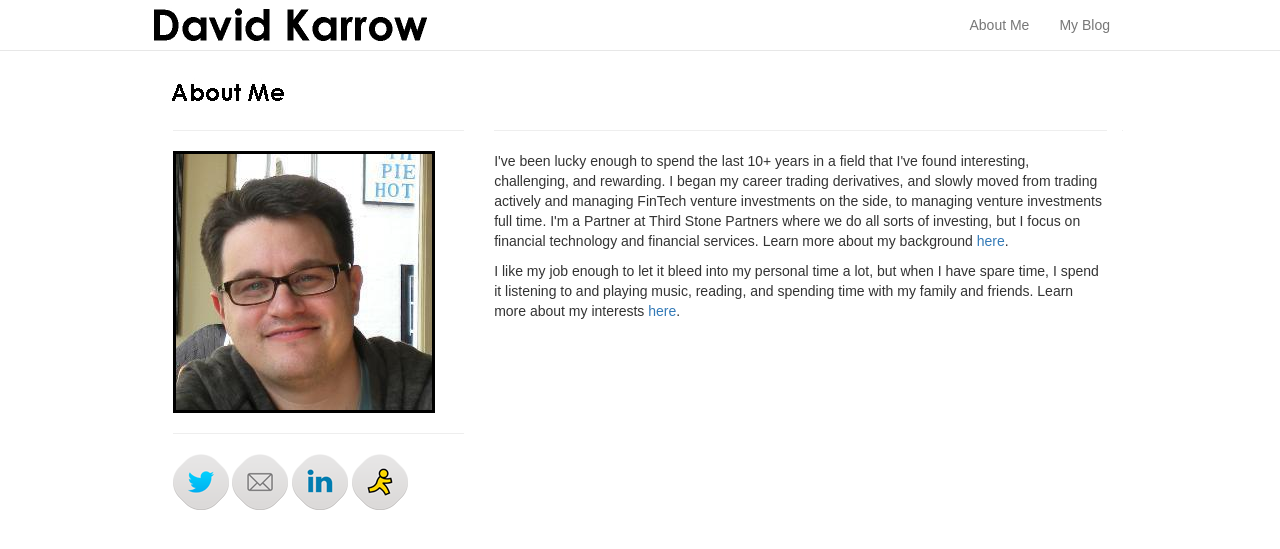
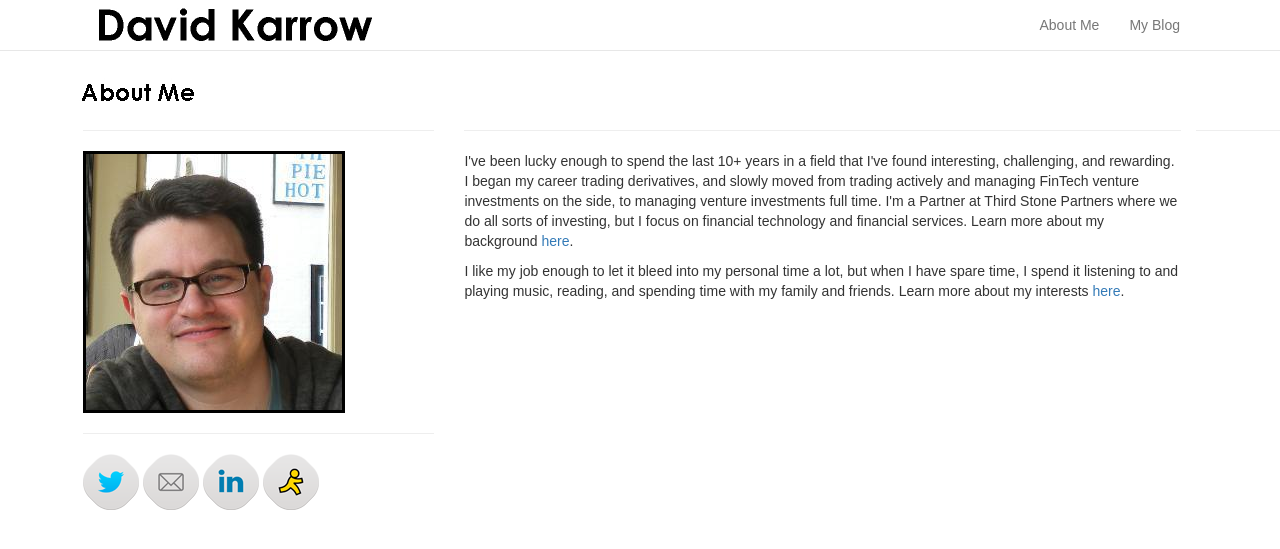
Before and after one commit to dlkarrow/dlkarrow.github.io, a Jekyll site: the page built from about.html, in a window 1280 px wide. Shown: the top 549 px of the page. Built offline with Jekyll 4.4.1, drawn with Linux system fonts in a browser that asks for light colours; nearby versions of some CDN libraries; Markdown is read by kramdown in place of the engine named in the settings.

Commit message:
new column

```diff
--- a/_layouts/default.html
+++ b/_layouts/default.html
@@ -25,7 +25,7 @@
   <body>
       <div>
         <nav class="navbar navbar-default navbar-fixed-top" role="navigation">
-            <div class="container">
+
                 <div class="navbar-header">
                       <button type="button" class="navbar-toggle" data-toggle="collapse" data-target="#bs-example-navbar-collapse-1">
                         <span class="sr-only">Toggle navigation</span>
@@ -45,12 +45,15 @@
                        </ul>
 
                     </div>
-            </div>
+
+
         </nav>
       </div>
 
         <div>
+            <div class="col-lg-11 col-centered">
                 {{ content }}
+            </div>
         </div>
 
 <!-- <div class="row">
--- a/about.html
+++ b/about.html
@@ -23,7 +23,7 @@
 
 </div>
 
- <div class="col-md-8">
+ <div class="col-md-7">
   <hr>
  <p>I've been lucky enough to spend the last 10+ years in a field that I've found interesting,
             challenging, and rewarding.  I began my career trading derivatives, and slowly moved from trading actively
--- a/css/main.css
+++ b/css/main.css
@@ -10,10 +10,6 @@
 
     }
 
-#container1 {
-
-    margin: auto auto;
-    width: 965px;
 
 }
 
@@ -64,3 +60,8 @@
 height: 50px;
 width: 300px;
 }
+
+.col-centered{
+float: none;
+margin: auto auto;
+}
```
Also changed, not shown: index.html (+6 -3 lines).
